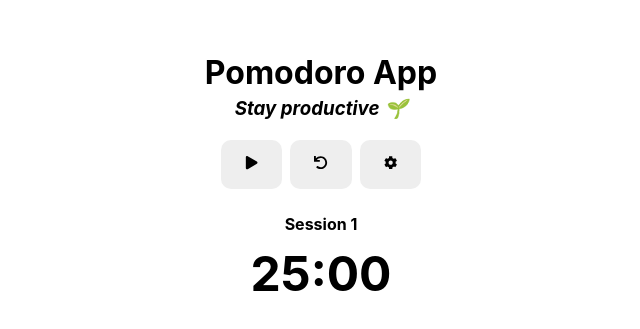
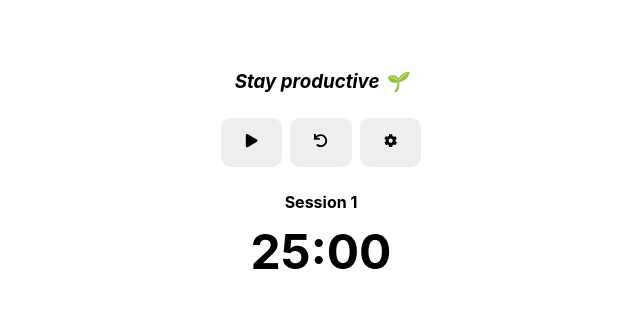
Before and after one commit to chivongv/pomodoro-app, a React app: page / in a window 1280 px wide. Shown: the part 227-556 px from the top of the page, without its empty margins (319-959 px from the left). Built offline with nearby package versions, Linux system fonts and the light colour scheme.

Commit message:
🎨 Update UI

```diff
--- a/src/App.jsx
+++ b/src/App.jsx
@@ -16,13 +16,9 @@ const Container = styled.div({
   alignItems: "center",
 });
 
-const Title = styled.h1({
-  marginBottom: 5,
-  marginTop: 10,
-});
-
 const Tagline = styled.h3({
-  marginBottom: 20,
+  marginTop: 5,
+  marginBottom: 25,
   fontStyle: "italic",
 });
 
@@ -53,7 +49,6 @@ const App = () => {
 
   return (
     <Container>
-      <Title>Pomodoro App</Title>
       <Tagline>Stay productive 🌱</Tagline>
       <ButtonsBar>
         {isCounting ? (
```
